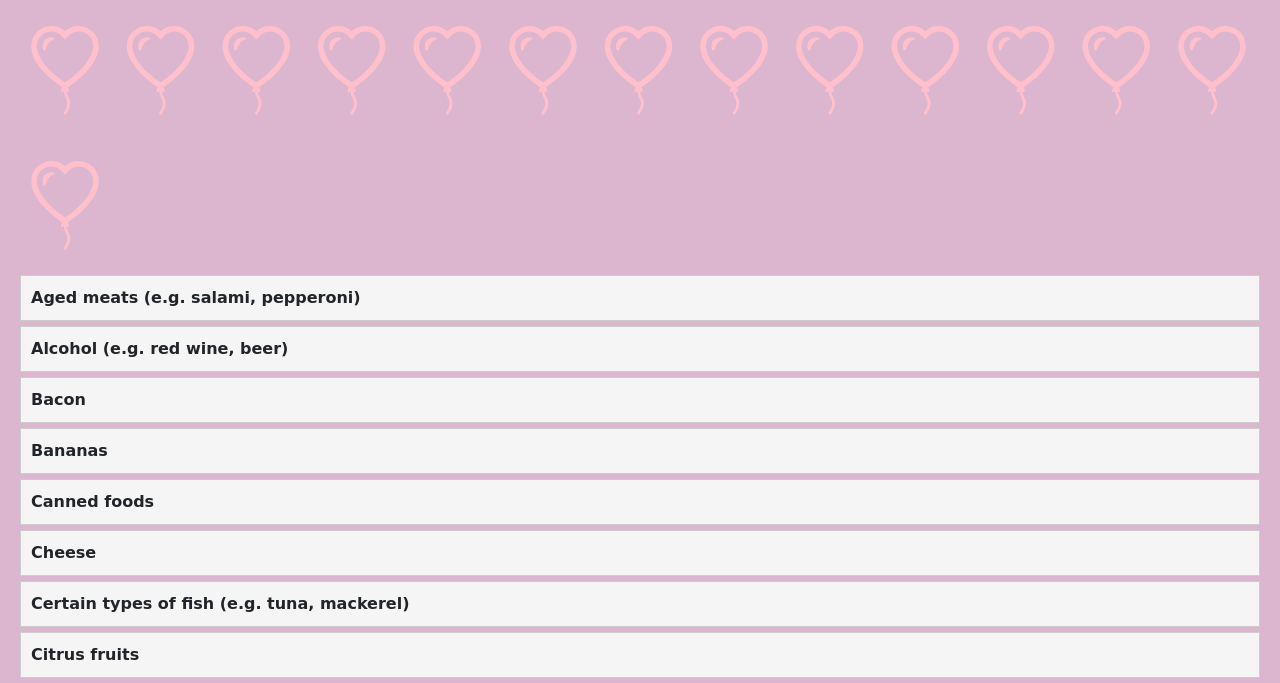
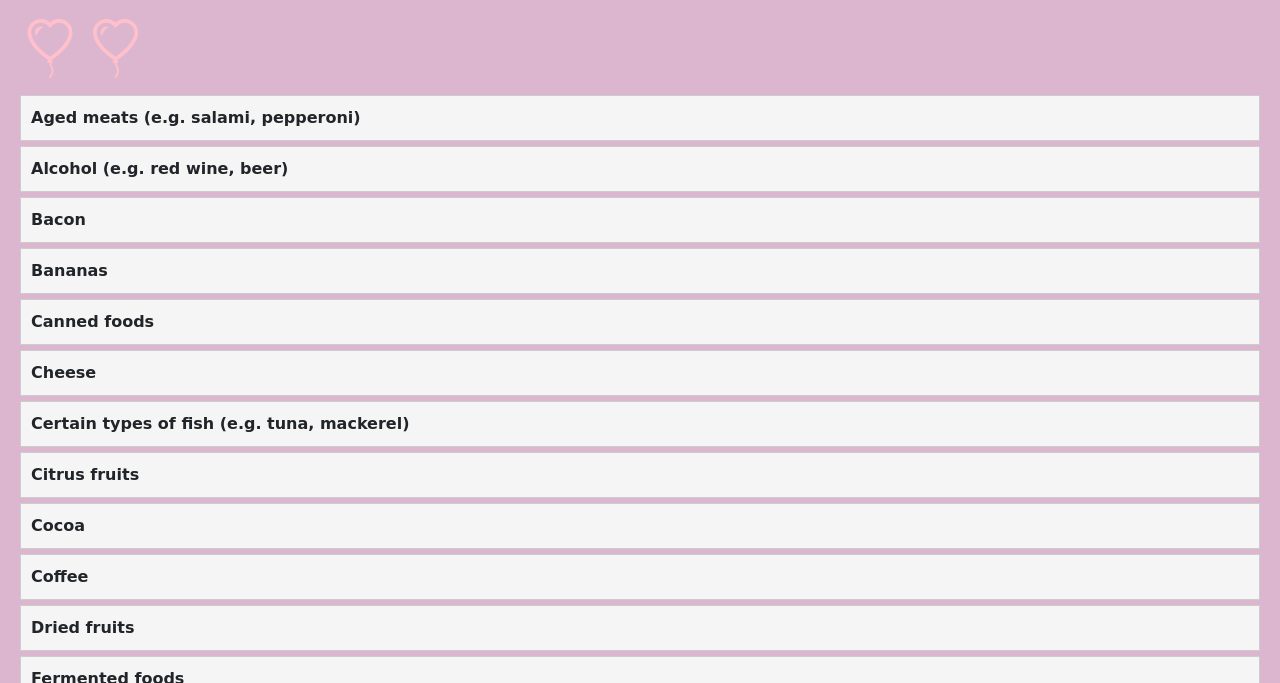
Before and after one commit to AgnesGeller/Histamine-Intolerance-Foods, a plain HTML site: page index.html in a window 1280 px wide. Shown: the part 117-800 px from the top of the page. Drawn offline with nearby package versions, Linux system fonts and the light colour scheme.

Commit message:
smaller icons crreated

```diff
--- a/assets/style.css
+++ b/assets/style.css
@@ -6,7 +6,7 @@ body {
   }
 
   .bi {
-    font-size: 90px;
+    font-size: 60px;
     color: pink;
   }
 
--- a/index.html
+++ b/index.html
@@ -14,21 +14,6 @@
   <h2>"Click the name of food"</h2>
   <i class="bi bi-balloon-heart"></i>
   <i class="bi bi-balloon-heart"></i>
-  <i class="bi bi-balloon-heart"></i>
-  <i class="bi bi-balloon-heart"></i>
-  <i class="bi bi-balloon-heart"></i>
-  <i class="bi bi-balloon-heart"></i>
-  <i class="bi bi-balloon-heart"></i>
-  <i class="bi bi-balloon-heart"></i>
-  <i class="bi bi-balloon-heart"></i>
-  <i class="bi bi-balloon-heart"></i>
-  <i class="bi bi-balloon-heart"></i>
-  <i class="bi bi-balloon-heart"></i>
-  <i class="bi bi-balloon-heart"></i>
-  <i class="bi bi-balloon-heart"></i>
-
-
-
 
   <ul id="foodList"></ul>
 
```
